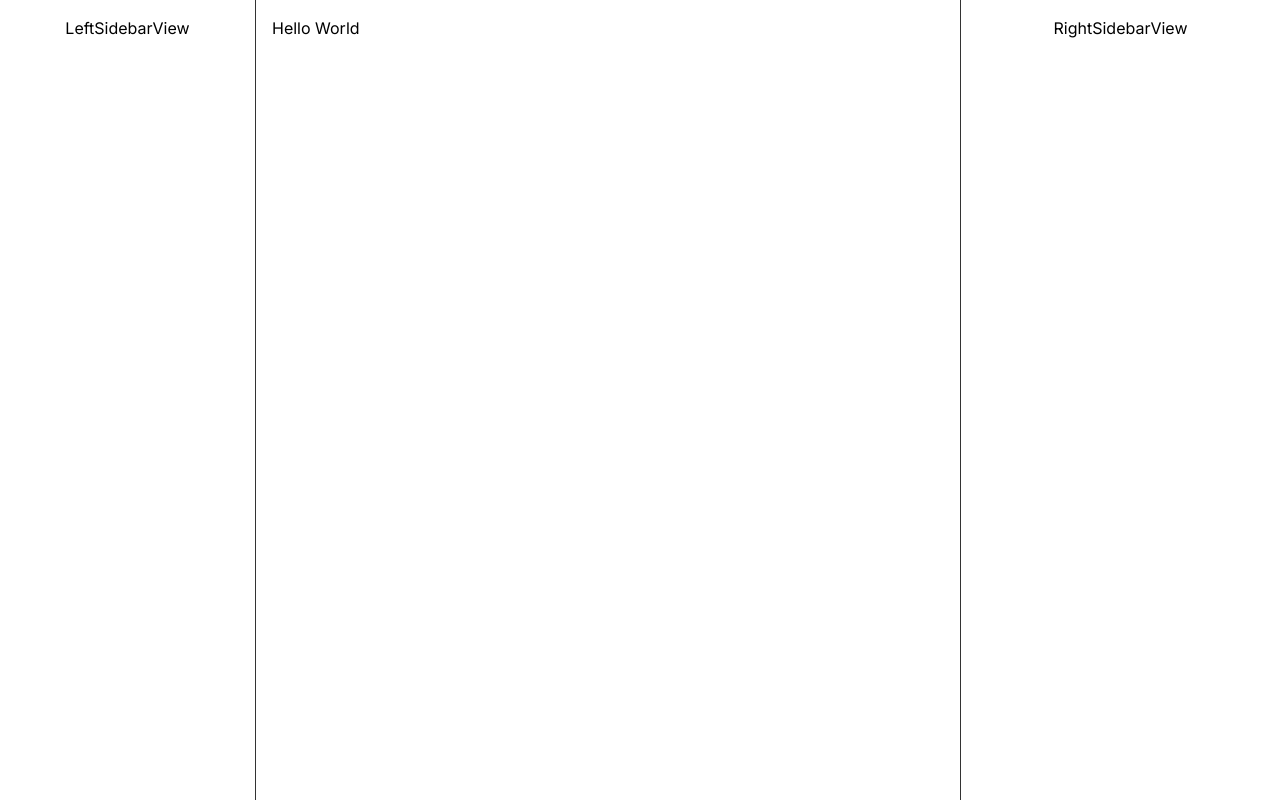
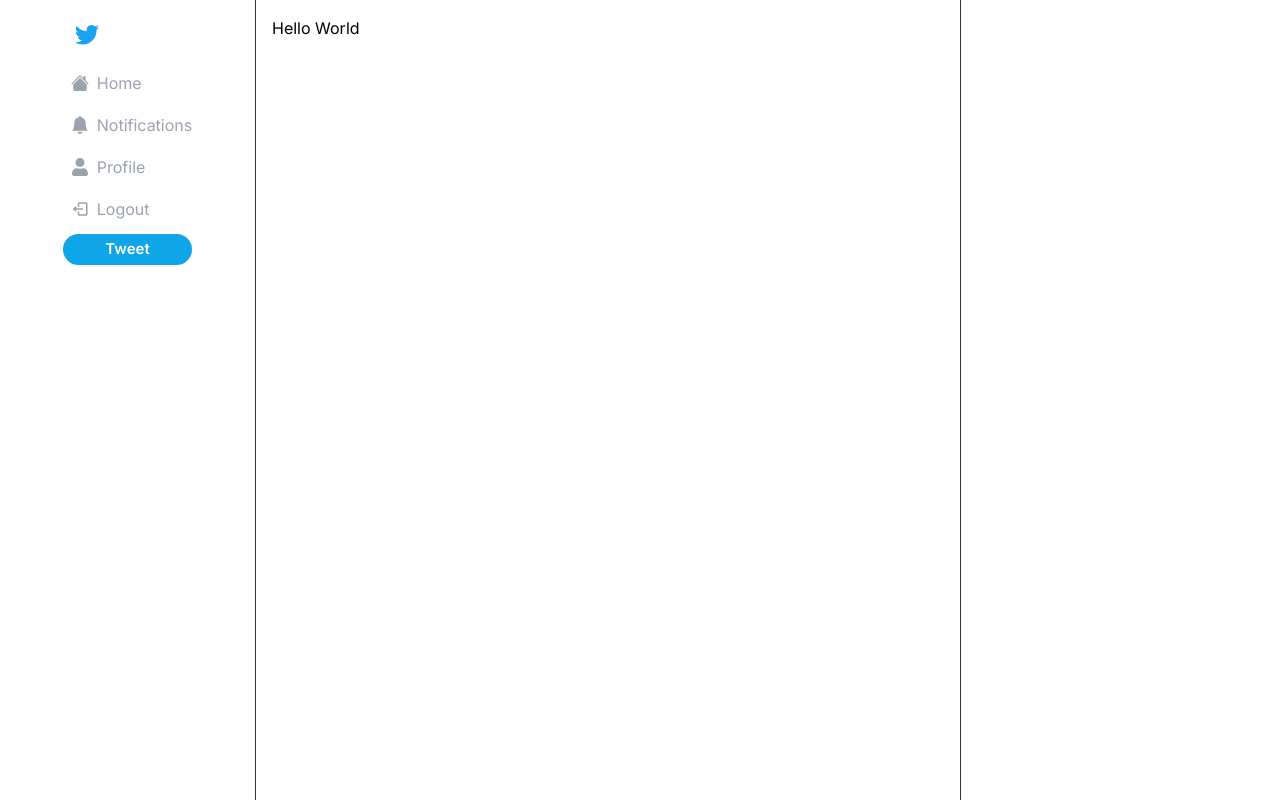
Before and after one commit to web-dev-london/twitter-app, a Next.js app: page / in a window 1280 px wide. Built offline with nearby package versions, Linux system fonts and the light colour scheme.

Commit message:
Create tweet Component

```diff
--- a/app/LeftSidebarView.tsx
+++ b/app/LeftSidebarView.tsx
@@ -1,8 +1,29 @@
-import React from 'react'
+import Logo from "@/components/layout/Logo";
+import { BsHouseFill, BsBellFill } from "react-icons/bs";
+import { FaUser } from "react-icons/fa";
+import { items } from "@/constants/leftSideItems";
+import SidebarItem from "@/components/layout/SidebarItem";
+import { BiLogOut } from "react-icons/bi"
+import { SidebarTweet } from "@/components/layout/SidebarTweet";
+
 
 const LeftSidebarView = () => {
+
+  const listOfItems = items.map((item, idx) => (
+    <SidebarItem key={`${item.label}-${idx}`} {...item} />
+  ))
+
   return (
-    <div>LeftSidebarView</div>
+    <div className=" h-full">
+      <div className="flex flex-col-items-center">
+        <div className="space-y-2">
+          <Logo />
+          {listOfItems}
+          <SidebarItem label="Logout" href="/" icon={BiLogOut} />
+          <SidebarTweet />
+        </div>
+      </div>
+    </div>
   )
 }
 
--- a/app/RightSidebarView.tsx
+++ b/app/RightSidebarView.tsx
@@ -2,7 +2,8 @@ import React from 'react'
 
 const RightSidebarView = () => {
   return (
-    <div>RightSidebarView</div>
+    <>
+    </>
   )
 }
 
--- a/app/globals.css
+++ b/app/globals.css
@@ -3,6 +3,13 @@
 @tailwind utilities;
 
 /* Reset and basic styles */
+
+*,
+*::before,
+*::after {
+    box-sizing: border-box;
+}
+
 body {
     margin: 0;
     font-family: sans-serif;
@@ -15,7 +22,8 @@ body {
 }
 
 .sidebar {
-    padding: 1rem;
+    padding-inline: 16px;
+    padding-block: 10px;
     display: flex;
     flex-direction: column;
     align-items: center;
--- /dev/null
+++ b/components/layout/Logo.tsx
@@ -0,0 +1,27 @@
+import Link from "next/link";
+import { BsTwitter } from "react-icons/bs";
+
+const Logo = () => {
+
+  return (
+    <Link
+      href="/"
+      className="
+    rounded-full
+    h-12
+    w-12
+    p-1
+    flex
+    items-center
+    justify-center
+    hover:bg-blue-300
+    hover:bg-opacity-10
+    transition
+    "
+    >
+      <BsTwitter size={24} color="#1DA1F2" />
+    </Link>
+  );
+}
+
+export default Logo;
--- /dev/null
+++ b/components/layout/SidebarItem.tsx
@@ -0,0 +1,24 @@
+import Link from 'next/link';
+import { IconType } from 'react-icons';
+
+type Props = {
+  label: string;
+  href: string;
+  icon: IconType;
+  onClick?: () => void
+}
+
+const SidebarItem = ({ label, href, icon: Icon }: Props) => {
+  return (
+    <Link href={href} className="text-gray-400 hover:text-gray-500 transition  flex flex-row items-center rounded-full">
+      <div className="p-2">
+        <Icon size={18} />
+      </div>
+      <div className="hidden md:block text-sm lg:text-base">
+        {label}
+      </div>
+    </Link>
+  )
+}
+
+export default SidebarItem
--- /dev/null
+++ b/components/layout/SidebarTweet.tsx
@@ -0,0 +1,25 @@
+import Link from 'next/link';
+import { FaFeather } from 'react-icons/fa';
+
+export const SidebarTweet = () => {
+  return (
+    <>
+      <Link href="/tweet" className="mt-6 md:hidden rounded-full w-10 h-10 p-1 flex
+    items-center justify-center transition bg-sky-500 hover:opacity-40">
+        <FaFeather size={24} color="#fff" />
+      </Link>
+      <div className="mt-8 hidden md:block px-4 py-1 rounded-full bg-sky-500 hover:bg-sky-400 transition-colors ease-in-out">
+        <p
+          className="
+          hidden md:block
+          text-center
+          font-semibold
+          text-white
+          text-[15px]"
+        >
+          Tweet
+        </p>
+      </div>
+    </>
+  );
+}
--- /dev/null
+++ b/constants/leftSideItems.ts
@@ -0,0 +1,22 @@
+import { BsHouseFill, BsBellFill } from "react-icons/bs";
+import { FaUser } from "react-icons/fa";
+
+const items = [
+  {
+    label: 'Home',
+    href: '/',
+    icon: BsHouseFill
+  },
+  {
+    label: 'Notifications',
+    href: '/notifications',
+    icon: BsBellFill
+  },
+  {
+    label: 'Profile',
+    href: '/users/123',
+    icon: FaUser
+  }
+]
+
+export { items }
--- a/package.json
+++ b/package.json
@@ -20,6 +20,7 @@
     "postcss": "8.4.49",
     "react": "18.3.1",
     "react-dom": "18.3.1",
+    "react-icons": "^5.4.0",
     "tailwindcss": "3.4.15",
     "typescript": "5.7.2",
     "zod": "^3.23.8"
```
Also changed, not shown: 1 other file (tests, documents, lock files or other folders).
